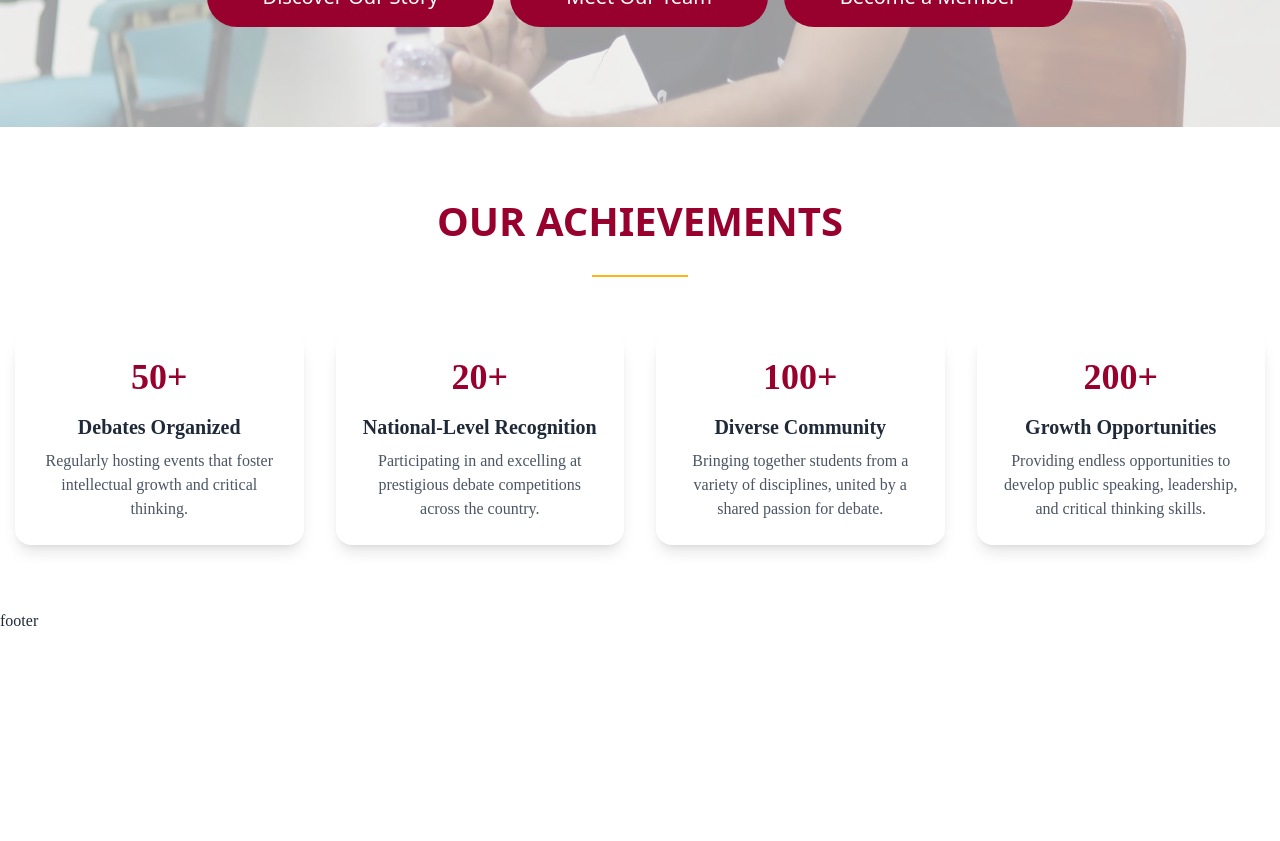
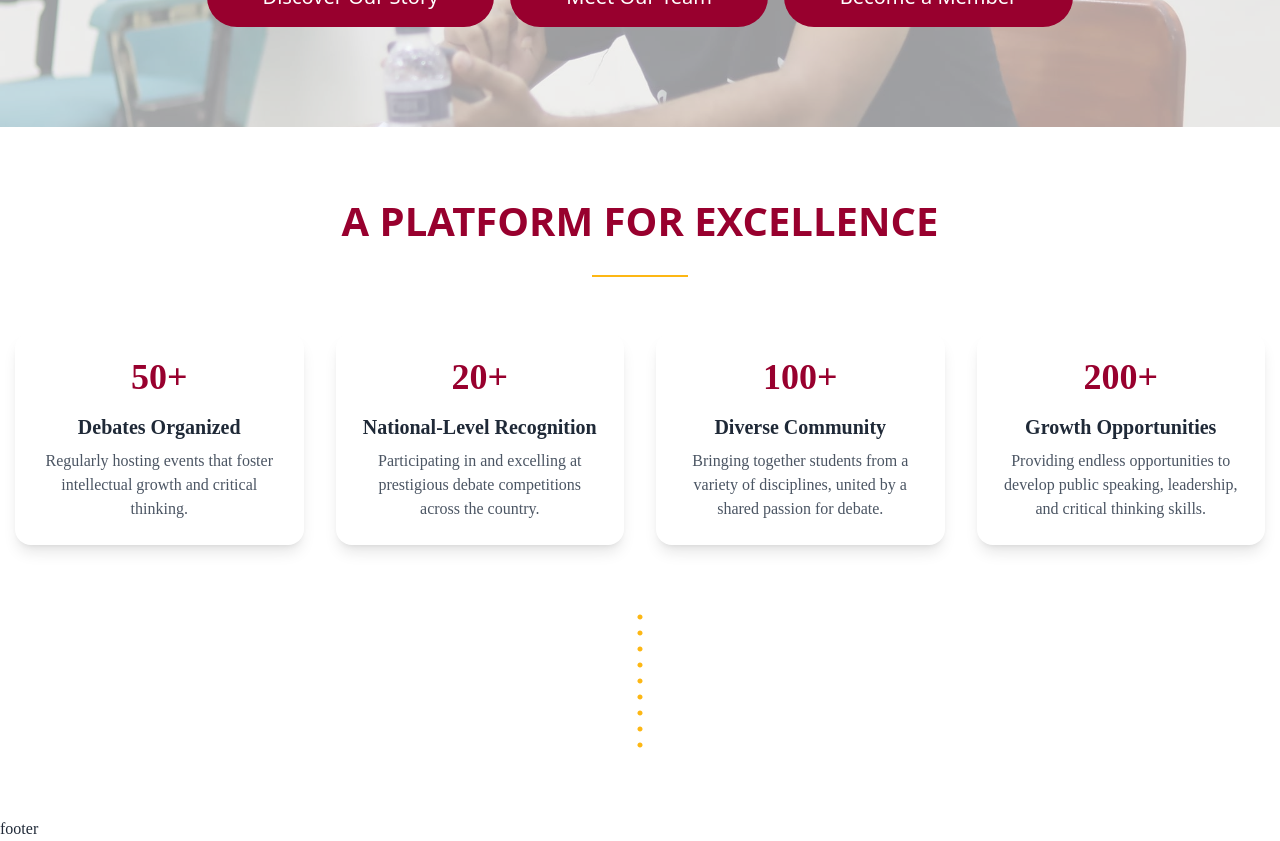
Before and after one commit to SNbappy/justdc-client, a React (Vite) app: page / in a window 1280 px wide. Shown: the part 3480-4321 px from the top of the page. Before the commit the page ends 4113 px from the top, so only its background shows below. Built offline with nearby package versions, Linux system fonts and the light colour scheme.

Commit message:
9 dot added in the platform for excellence section

```diff
--- a/src/pages/Home/PlatformForExcellence/PlatformForExcellence.jsx
+++ b/src/pages/Home/PlatformForExcellence/PlatformForExcellence.jsx
@@ -1,4 +1,5 @@
 import CountUp from 'react-countup';
+import { RxDotFilled } from 'react-icons/rx';
 
 const PlatformForExcellence = () => {
     const stats = [
@@ -25,10 +26,10 @@ const PlatformForExcellence = () => {
     ];
 
     return (
-        <div className="py-16">
-            <div className="max-w-[1250px] mx-auto text-center">
+        <div className="">
+            <div className="max-w-[1250px] mx-auto text-center pt-16">
                 <div className='font-sans text-[40px] font-bold uppercase text-[#98002E]'>
-                    Our Achievements
+                    A Platform for Excellence
                 </div>
                 <div className="w-24 h-[2px] bg-[#fdb714] mt-6 mx-auto"></div>
                 <div className="grid grid-cols-4 gap-8 mt-14">
@@ -49,6 +50,17 @@ const PlatformForExcellence = () => {
                     ))}
                 </div>
             </div>
+            <div className='my-16'>
+                            <RxDotFilled className='mx-auto text-[#fdb714]' />
+                            <RxDotFilled className='mx-auto text-[#fdb714]' />
+                            <RxDotFilled className='mx-auto text-[#fdb714]' />
+                            <RxDotFilled className='mx-auto text-[#fdb714]' />
+                            <RxDotFilled className='mx-auto text-[#fdb714]' />
+                            <RxDotFilled className='mx-auto text-[#fdb714]' />
+                            <RxDotFilled className='mx-auto text-[#fdb714]' />
+                            <RxDotFilled className='mx-auto text-[#fdb714]' />
+                            <RxDotFilled className='mx-auto text-[#fdb714]' />
+                        </div>
         </div>
     );
 };
```
